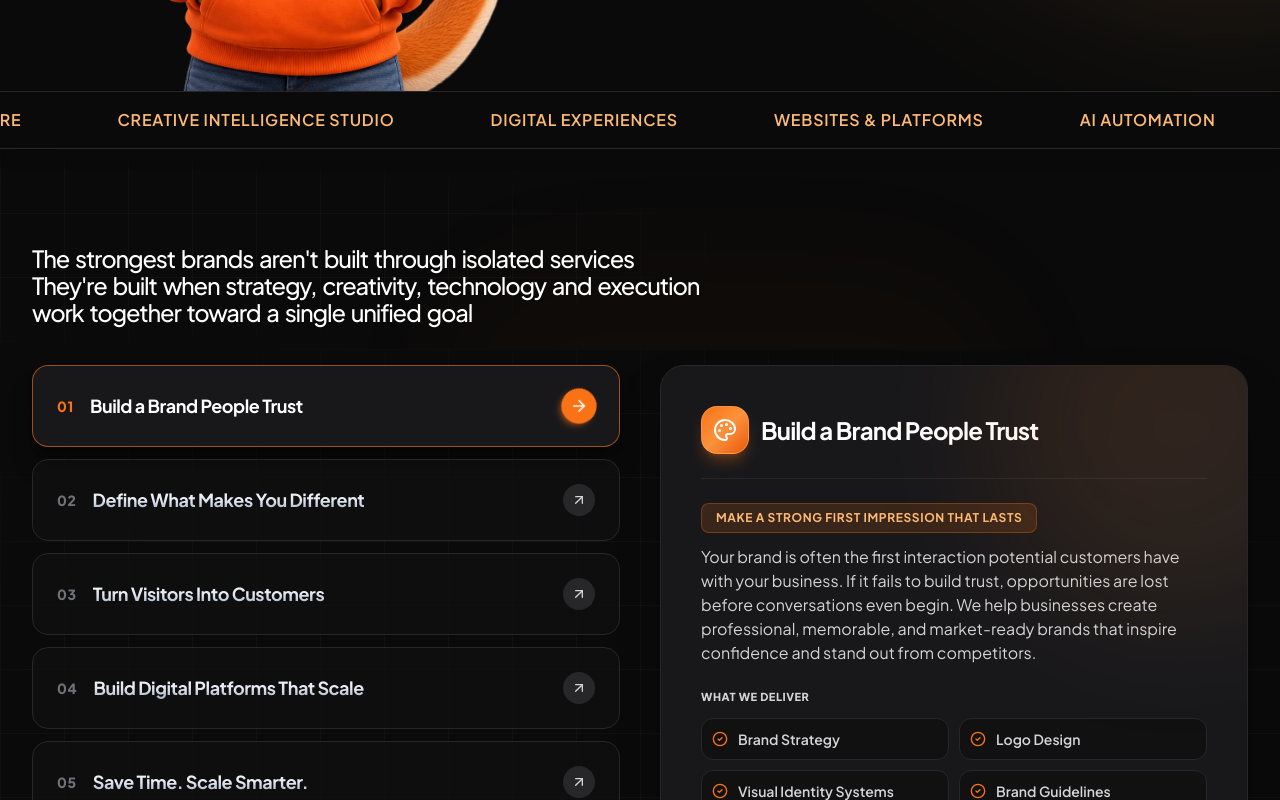
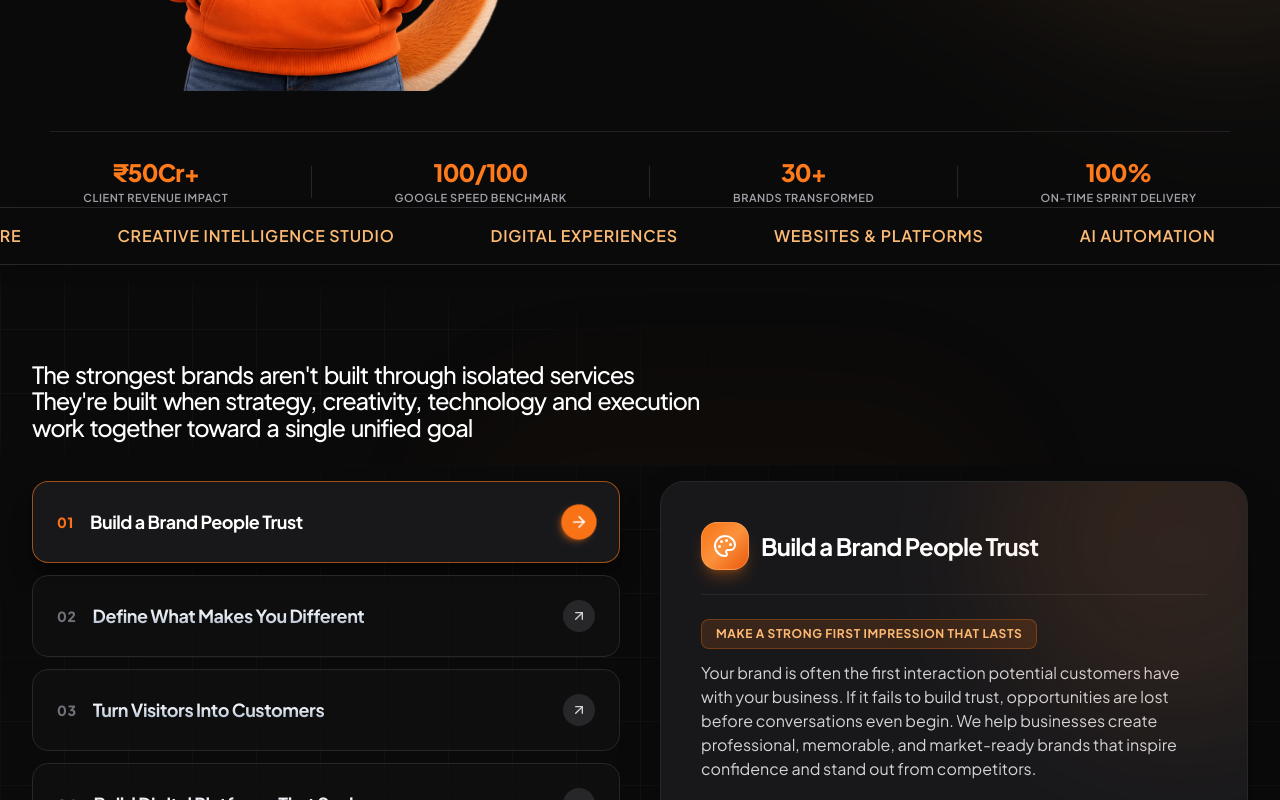
Before and after one commit to itsroosguy/roosx, a React (Vite) app: page / in a window 1280 px wide. Shown: the part 860-1660 px from the top of the page. Built offline with nearby package versions, Linux system fonts and the light colour scheme.

Commit message:
Add minimalist high-impact growth metrics bar to Hero.tsx

```diff
--- a/src/components/Hero.tsx
+++ b/src/components/Hero.tsx
@@ -212,6 +212,42 @@ export const Hero: React.FC<HeroProps> = ({ onOpenInquiry, isDarkMode }) => {
 
         </div>
 
+        {/* HIGH-IMPACT MINIMALIST GROWTH METRICS BAR */}
+        <motion.div
+          initial={{ opacity: 0, y: 20 }}
+          animate={{ opacity: 1, y: 0 }}
+          transition={{ duration: 0.8, delay: 0.5 }}
+          className={`w-full max-w-[1180px] mx-auto mt-10 pt-6 border-t flex flex-wrap items-center justify-around gap-4 text-center transition-colors duration-500 ${
+            isDarkMode ? 'border-zinc-800/80 text-zinc-300' : 'border-zinc-200 text-zinc-700'
+          }`}
+        >
+          <div className="space-y-0.5">
+            <span className="font-display text-xl sm:text-2xl font-black text-[#FF7A1A]">₹50Cr+</span>
+            <p className="text-[11px] font-sans font-semibold uppercase tracking-wider text-zinc-400">Client Revenue Impact</p>
+          </div>
+
+          <div className={`h-8 w-px hidden sm:block ${isDarkMode ? 'bg-zinc-800' : 'bg-zinc-200'}`} />
+
+          <div className="space-y-0.5">
+            <span className="font-display text-xl sm:text-2xl font-black text-[#FF7A1A]">100/100</span>
+            <p className="text-[11px] font-sans font-semibold uppercase tracking-wider text-zinc-400">Google Speed Benchmark</p>
+          </div>
+
+          <div className={`h-8 w-px hidden sm:block ${isDarkMode ? 'bg-zinc-800' : 'bg-zinc-200'}`} />
+
+          <div className="space-y-0.5">
+            <span className="font-display text-xl sm:text-2xl font-black text-[#FF7A1A]">30+</span>
+            <p className="text-[11px] font-sans font-semibold uppercase tracking-wider text-zinc-400">Brands Transformed</p>
+          </div>
+
+          <div className={`h-8 w-px hidden sm:block ${isDarkMode ? 'bg-zinc-800' : 'bg-zinc-200'}`} />
+
+          <div className="space-y-0.5">
+            <span className="font-display text-xl sm:text-2xl font-black text-[#FF7A1A]">100%</span>
+            <p className="text-[11px] font-sans font-semibold uppercase tracking-wider text-zinc-400">On-Time Sprint Delivery</p>
+          </div>
+        </motion.div>
+
       </div>
     </section>
   );
```
